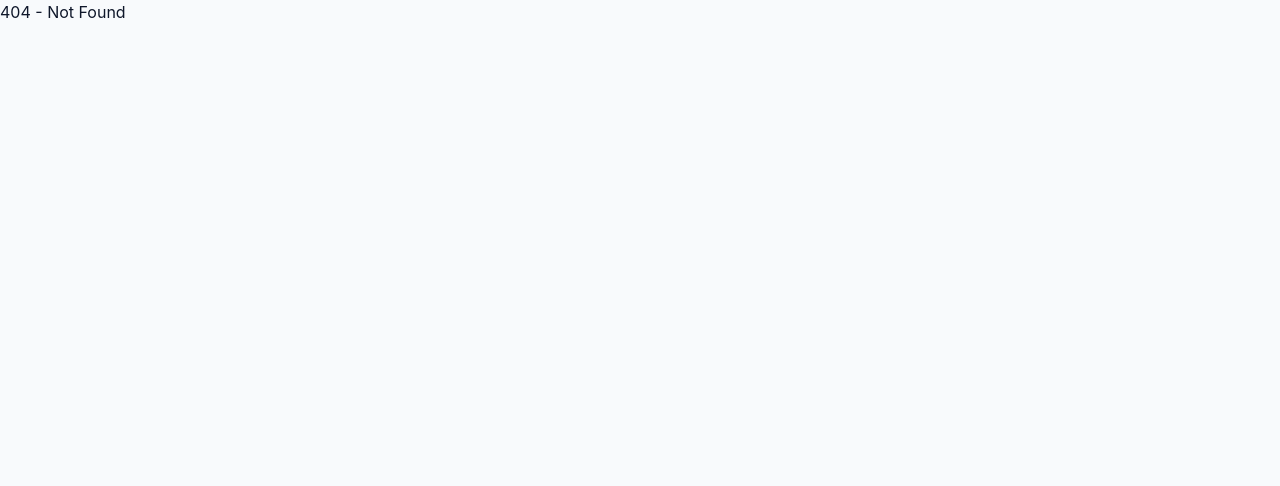
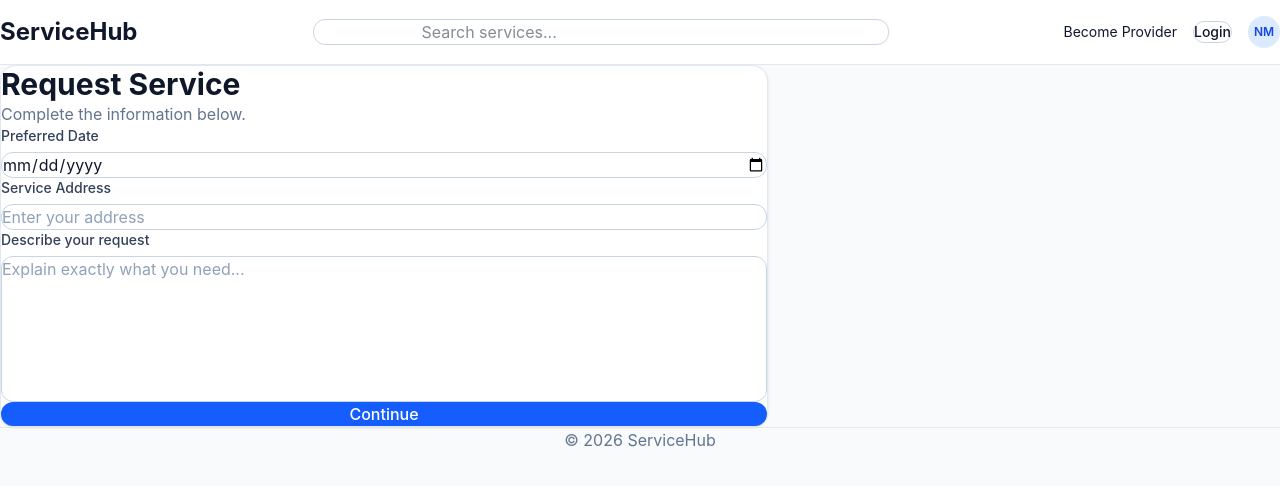
Before and after one commit to nibmangit/servicehub, a React app in the folder frontend/: page /requests/new in a window 1280 px wide. Before the commit this address had no page. Shown: the top 486 px of the page. Built offline with nearby package versions, Linux system fonts and the light colour scheme; the HTML template or start-up script is replaced by a standard one.

Commit message:
feat: add the service details and request details page

```diff
--- a/frontend/src/components/forms/RequestForm.jsx
+++ b/frontend/src/components/forms/RequestForm.jsx
@@ -0,0 +1,67 @@
+import { useState } from "react";
+
+import Input from "../ui/Input";
+import Textarea from "../ui/Textarea";
+import Button from "../ui/Button";
+
+export default function RequestForm() {
+    const [formData, setFormData] = useState({
+        preferred_date: "",
+        address: "",
+        description: "",
+    });
+
+    const handleChange = (event) => {
+        const { name, value } = event.target;
+
+        setFormData((prev) => ({
+            ...prev,
+            [name]: value,
+        }));
+    };
+
+    const handleSubmit = (event) => {
+        event.preventDefault();
+
+        console.log(formData);
+    };
+
+    return (
+        <form
+            onSubmit={handleSubmit}
+            className="space-y-6"
+        >
+            <Input
+                label="Preferred Date"
+                type="date"
+                name="preferred_date"
+                value={formData.preferred_date}
+                onChange={handleChange}
+            />
+
+            <Input
+                label="Service Address"
+                name="address"
+                value={formData.address}
+                onChange={handleChange}
+                placeholder="Enter your address"
+            />
+
+            <Textarea
+                label="Describe your request"
+                name="description"
+                rows={6}
+                value={formData.description}
+                onChange={handleChange}
+                placeholder="Explain exactly what you need..."
+            />
+
+            <Button
+                type="submit"
+                className="w-full"
+            >
+                Continue
+            </Button>
+        </form>
+    );
+}
--- a/frontend/src/pages/RequestDetailPage.jsx
+++ b/frontend/src/pages/RequestDetailPage.jsx
@@ -1,3 +1,26 @@
+import Card from "../components/ui/Card";
+import RequestForm from "../components/forms/RequestForm";
+
 export default function RequestDetailPage() {
-    return <h1>Request Detail</h1>;
+    return (
+        <div className="max-w-3xl mx-auto py-10 px-6">
+
+            <Card>
+
+                <h1 className="text-3xl font-bold">
+                    Request Service
+                </h1>
+
+                <p className="mt-3 text-slate-500">
+                    Complete the information below.
+                </p>
+
+                <div className="mt-8">
+                    <RequestForm />
+                </div>
+
+            </Card>
+
+        </div>
+    );
 }
--- a/frontend/src/pages/ServiceDetailPage.jsx
+++ b/frontend/src/pages/ServiceDetailPage.jsx
@@ -1,3 +1,89 @@
+import { Link } from "react-router-dom";
+import Button from "../components/ui/Button";
+import Card from "../components/ui/Card";
+
+import { services } from "../mocks/services";
+
 export default function ServiceDetailPage() {
-    return <h1>Service Detail</h1>;
+
+    const service = services[0];
+
+    return (
+
+        <div className="max-w-7xl mx-auto px-6 py-10">
+
+            <div className="grid gap-10 lg:grid-cols-2">
+
+                <img
+                    src={service.image}
+                    alt={service.title}
+                    className="rounded-2xl w-full h-[450px] object-cover"
+                />
+
+                <div>
+
+                    <h1 className="text-4xl font-bold">
+                        {service.title}
+                    </h1>
+
+                    <p className="mt-4 text-yellow-500">
+                        ⭐ {service.rating}
+                    </p>
+
+                    <p className="mt-2 text-slate-500">
+                        {service.location}
+                    </p>
+
+                    <h2 className="mt-8 text-3xl font-bold text-blue-600">
+                        ETB {service.price}
+                    </h2>
+
+                    <p className="mt-8 text-slate-600 leading-8">
+                        {service.description}
+                    </p>
+
+                    <Link to="/requests/new">
+
+                        <Button
+                            className="mt-10 w-full"
+                        >
+                            Request Service
+                        </Button>
+
+                    </Link>
+
+                </div>
+
+            </div>
+
+            <Card className="mt-12">
+
+                <h2 className="text-2xl font-semibold mb-6">
+                    About Provider
+                </h2>
+
+                <div className="flex gap-5 items-center">
+
+                    <div className="w-20 h-20 rounded-full bg-slate-300" />
+
+                    <div>
+
+                        <h3 className="text-xl font-semibold">
+                            {service.provider}
+                        </h3>
+
+                        <p className="text-slate-500">
+                            Professional Service Provider
+                        </p>
+
+                    </div>
+
+                </div>
+
+            </Card>
+
+        </div>
+
+    );
+
 }
```
Also changed, not shown: frontend/src/app/router/router.jsx (+10 -0 lines).
